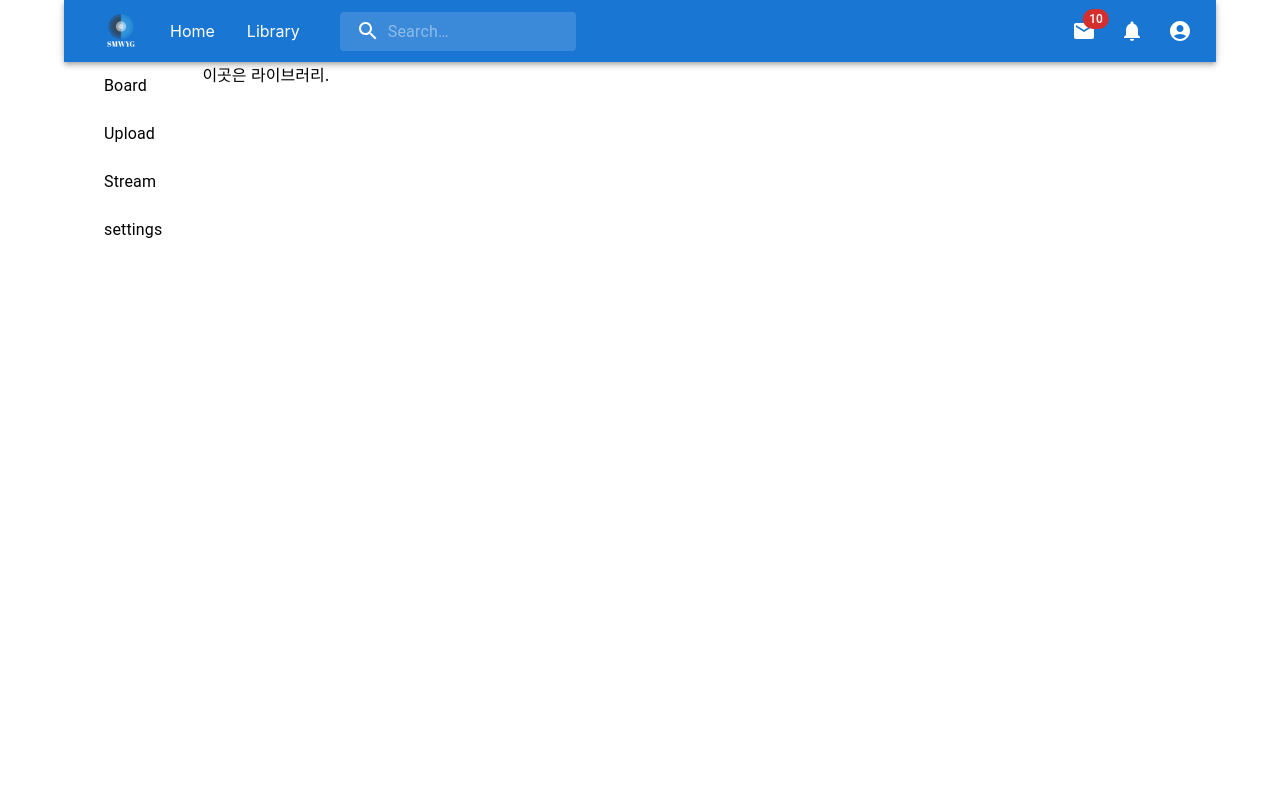
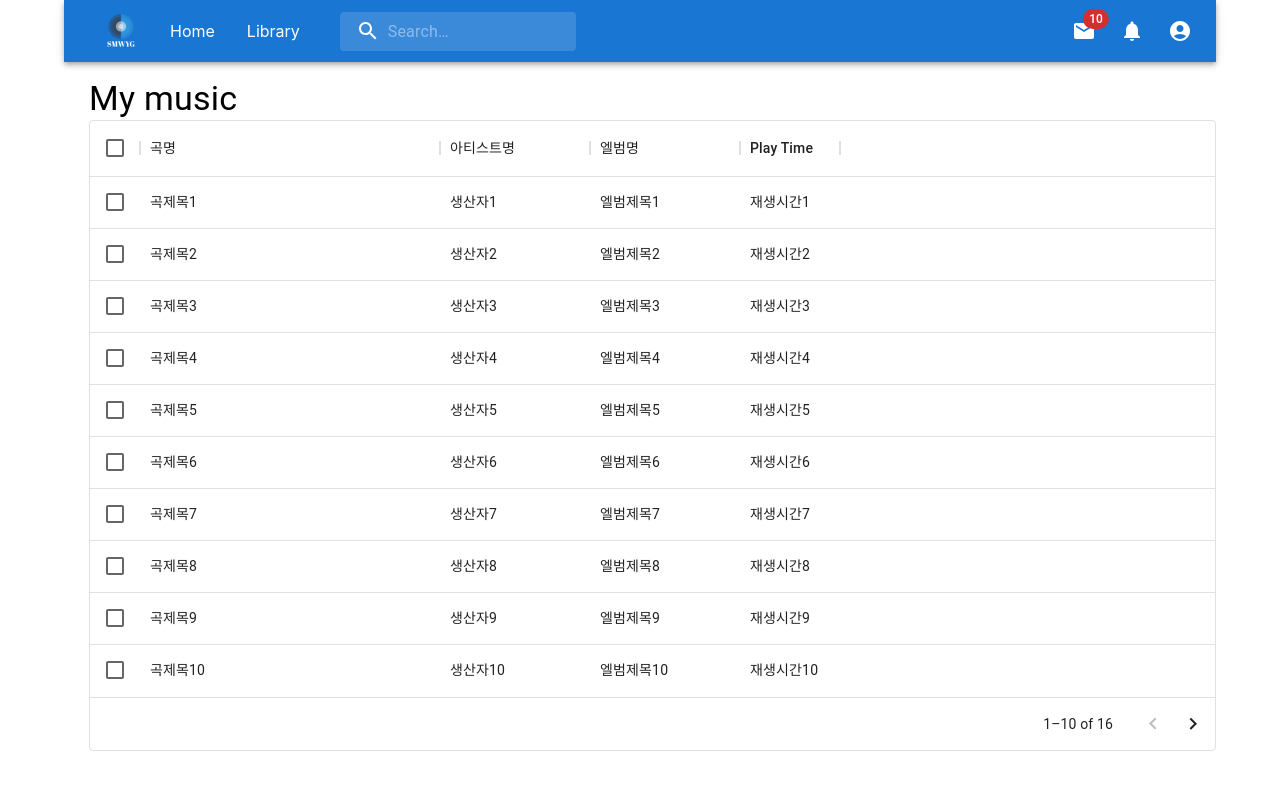
Before and after one commit to MinsuKim21/22-summer-UXM, a React (Create React App) app: page /library in a window 1280 px wide. Shown: the top 790 px of the page. Built offline with nearby package versions, Linux system fonts and the light colour scheme.

Commit message:
Feat : add Typography and dummy data

```diff
--- a/src/Pages/BoardPage/Library.js
+++ b/src/Pages/BoardPage/Library.js
@@ -1,14 +1,146 @@
-import { Box } from '@mui/material';
+import { Box, Typography } from '@mui/material';
 import { Container } from '@mui/system';
-import BoardSide from '../../components/BoardSide'
-
+import BoardSide from '../../components/BoardSide';
+import DataGridList from '../../components/DataGridList';
 const Library = () => {
+  const dummyData = [
+    {
+      id: 1,
+      img: '/images/test1.png',
+      songName: '곡제목1',
+      album: '엘범제목1',
+      artistName: '생산자1',
+      playTime: '재생시간1',
+    },
+    {
+      id: 2,
+      img: '/images/test2.png',
+      songName: '곡제목2',
+      album: '엘범제목2',
+      artistName: '생산자2',
+      playTime: '재생시간2',
+    },
+    {
+      id: 3,
+      img: '/images/test3.png',
+      songName: '곡제목3',
+      album: '엘범제목3',
+      artistName: '생산자3',
+      playTime: '재생시간3',
+    },
+    {
+      id: 4,
+      img: '/images/test1.png',
+      songName: '곡제목4',
+      album: '엘범제목4',
+      artistName: '생산자4',
+      playTime: '재생시간4',
+    },
+    {
+      id: 5,
+      img: '/images/test1.png',
+      songName: '곡제목5',
+      album: '엘범제목5',
+      artistName: '생산자5',
+      playTime: '재생시간5',
+    },
+    {
+      id: 6,
+      img: '/images/test1.png',
+      songName: '곡제목6',
+      album: '엘범제목6',
+      artistName: '생산자6',
+      playTime: '재생시간6',
+    },
+    {
+      id: 7,
+      img: '/images/test2.png',
+      songName: '곡제목7',
+      album: '엘범제목7',
+      artistName: '생산자7',
+      playTime: '재생시간7',
+    },
+    {
+      id: 8,
+      img: '/images/test3.png',
+      songName: '곡제목8',
+      album: '엘범제목8',
+      artistName: '생산자8',
+      playTime: '재생시간8',
+    },
+    {
+      id: 9,
+      img: '/images/test1.png',
+      songName: '곡제목9',
+      album: '엘범제목9',
+      artistName: '생산자9',
+      playTime: '재생시간9',
+    },
+    {
+      id: 10,
+      img: '/images/test1.png',
+      songName: '곡제목10',
+      album: '엘범제목10',
+      artistName: '생산자10',
+      playTime: '재생시간10',
+    },
+    {
+      id: 11,
+      img: '/images/test1.png',
+      songName: '곡제목11',
+      album: '엘범제목11',
+      artistName: '생산자11',
+      playTime: '재생시간11',
+    },
+    {
+      id: 12,
+      img: '/images/test2.png',
+      songName: '곡제목12',
+      album: '엘범제목12',
+      artistName: '생산자12',
+      playTime: '재생시간12',
+    },
+    {
+      id: 13,
+      img: '/images/test3.png',
+      songName: '곡제목13',
+      album: '엘범제목13',
+      artistName: '생산자13',
+      playTime: '재생시간13',
+    },
+    {
+      id: 14,
+      img: '/images/test1.png',
+      songName: '곡제목14',
+      album: '엘범제목14',
+      artistName: '생산자14',
+      playTime: '재생시간14',
+    },
+    {
+      id: 15,
+      img: '/images/test1.png',
+      songName: '곡제목15',
+      album: '엘범제목15',
+      artistName: '생산자15',
+      playTime: '재생시간15',
+    },
+    {
+      id: 16,
+      img: '/images/test1.png',
+      songName: '곡제목16',
+      album: '엘범제목16',
+      artistName: '생산자16',
+      playTime: '재생시간16',
+    },
+  ];
   return (
-    <Container sx={{ display: 'flex' }}>
-      <Box>
-        <BoardSide />
+    <Container sx={{ height: '100vh', mt: 2, display: 'flex' }}>
+      <Box width={'100%'} paddingLeft={'25px'}>
+        <Typography component="h1" variant="h4">
+          My music
+        </Typography>
+        <DataGridList data={dummyData} />
       </Box>
-      <Box>이곳은 라이브러리.</Box>
     </Container>
   );
 };
```
